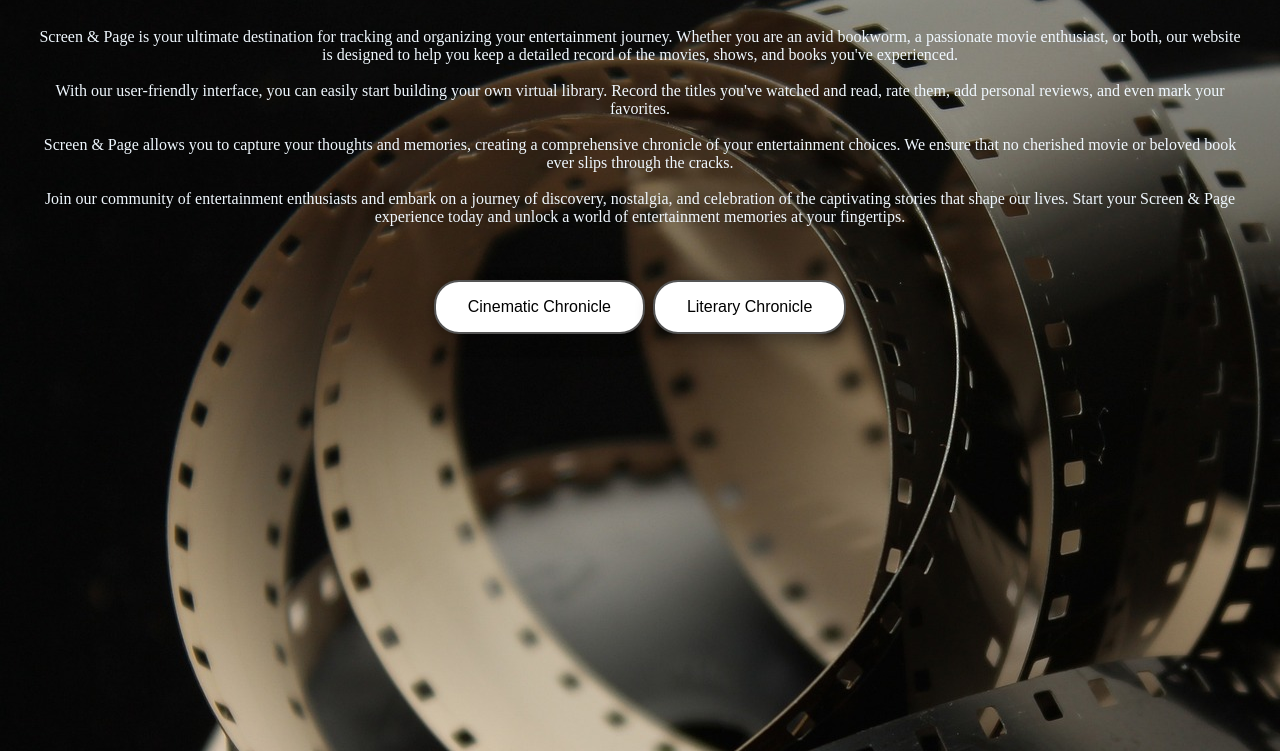
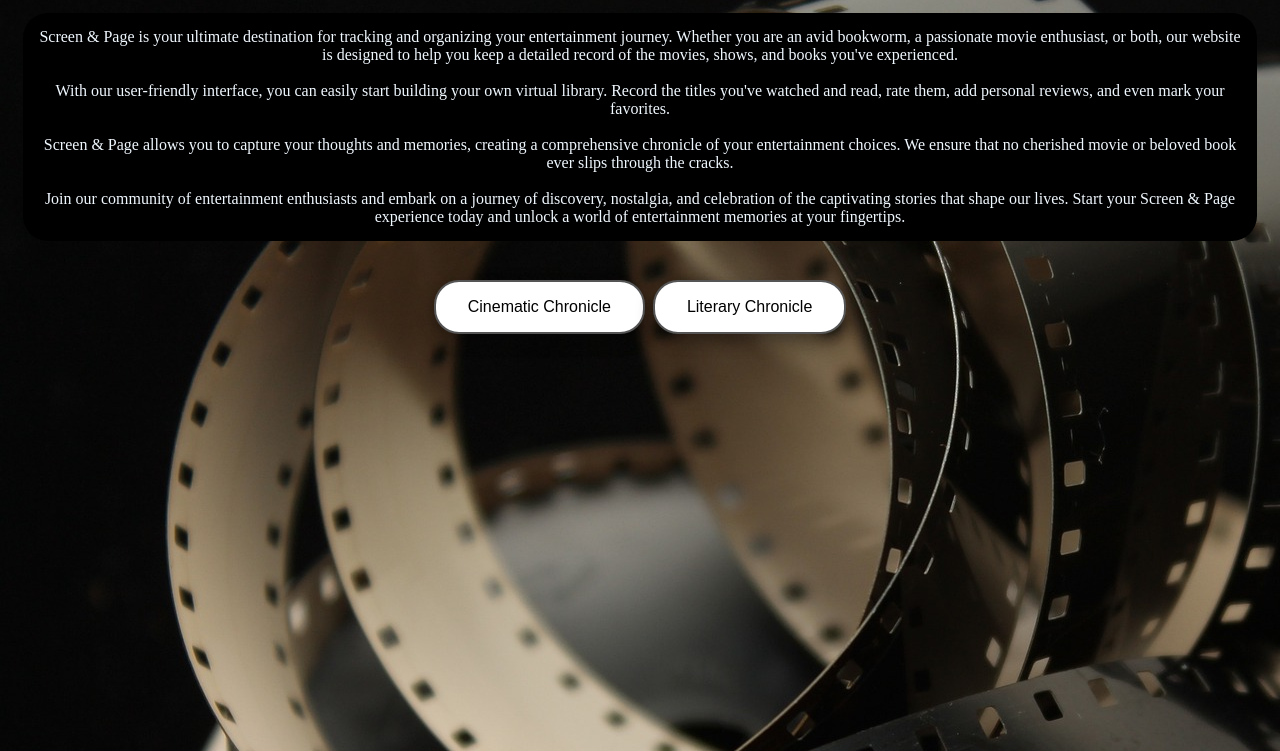
Before and after one commit to kas140472/ScreenAndPage, a plain HTML site: page index.html in a window 1280 px wide. Shown: the part 49-800 px from the top of the page. Drawn offline with Linux system fonts and the light colour scheme.

Commit message:
Update index.html

```diff
--- a/index.html
+++ b/index.html
@@ -2,7 +2,7 @@
 <head>
     <meta charset="UTF-8" />
     <meta name="viewport" content="width=device-width, initial-scale=1.0" />
-    <title>CinematicChronicle</title>
+    <title>ScreenAndPage</title>
     <!--font awesome -->
     <link rel="stylesheet" href="./fontawesome-free-5.12.0-web/css/all.min.css" />
     <!--styles-->
@@ -10,7 +10,7 @@
 </head>
 <body>
     <h1>Screen & Page </h1>
-    <p class="mainintro" style="padding: 15px; margin: 15px; text-align: center;">Screen & Page is your ultimate destination for tracking and organizing your entertainment journey. Whether you are an avid bookworm, a passionate movie enthusiast, or both, our website is designed to help you keep a detailed record of the movies, shows, and books you've experienced.
+    <p class="mainintro" style="padding: 15px; margin: 15px; text-align: center; background-color: black; border-radius: 25px;">Screen & Page is your ultimate destination for tracking and organizing your entertainment journey. Whether you are an avid bookworm, a passionate movie enthusiast, or both, our website is designed to help you keep a detailed record of the movies, shows, and books you've experienced.
 <br><br>With our user-friendly interface, you can easily start building your own virtual library. Record the titles you've watched and read, rate them, add personal reviews, and even mark your favorites.
 <br><br>Screen & Page allows you to capture your thoughts and memories, creating a comprehensive chronicle of your entertainment choices. We ensure that no cherished movie or beloved book ever slips through the cracks.
 <br><br>Join our community of entertainment enthusiasts and embark on a journey of discovery, nostalgia, and celebration of the captivating stories that shape our lives. Start your Screen & Page experience today and unlock a world of entertainment memories at your fingertips.</p>
```
